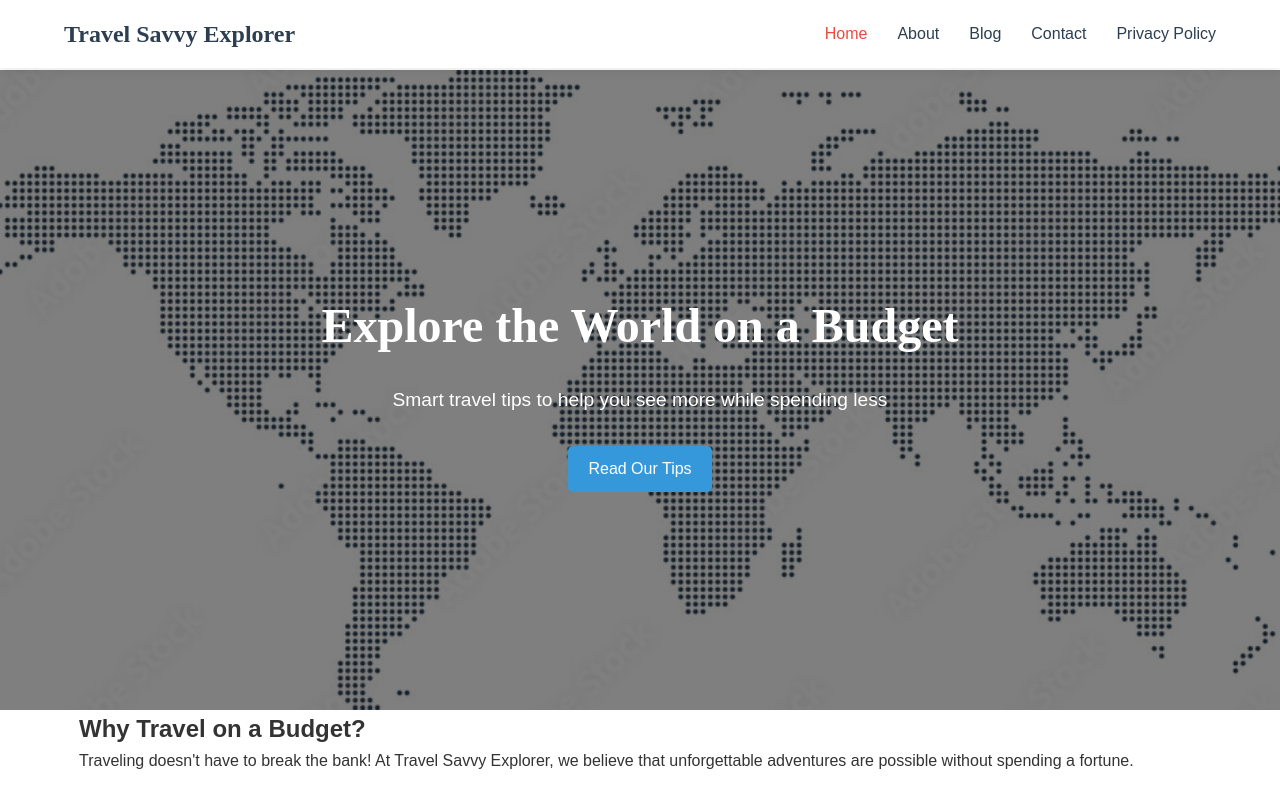
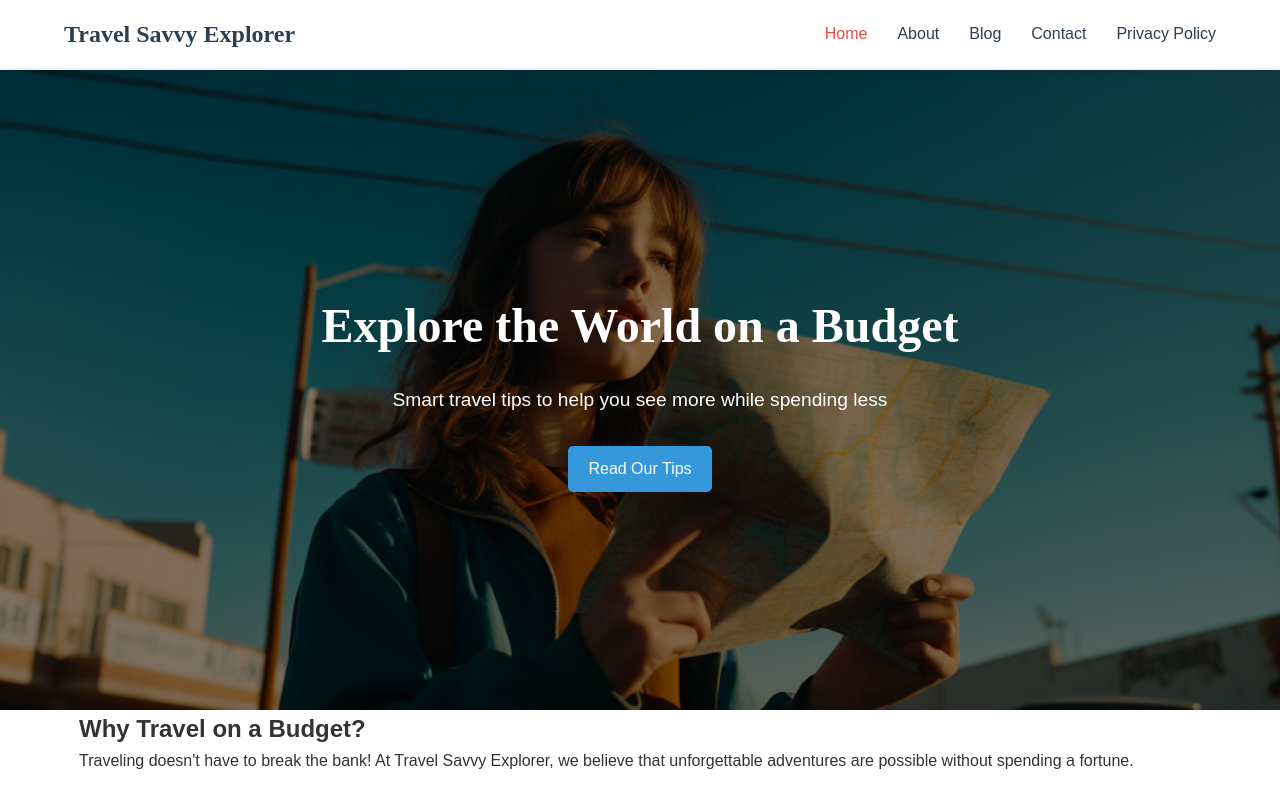
Before and after one commit to jeel-chheta/travel-savvy-explorer, a plain HTML site: page index.html in a window 1280 px wide. Shown: the top 800 px of the page. Drawn offline with Linux system fonts and the light colour scheme.

Commit message:
add new content

```diff
--- a/css/style.css
+++ b/css/style.css
@@ -117,7 +117,7 @@ nav ul li a.active {
 
 /* Hero Section */
 .hero {
-    background: linear-gradient(rgba(0,0,0,0.5), rgba(0,0,0,0.5)), url('../images/hero-bg.jpg') no-repeat center center/cover;
+    background: linear-gradient(rgba(0,0,0,0.5), rgba(0,0,0,0.5)), url('../images/hero-bg.png') no-repeat center center/cover;
     height: 80vh;
     display: flex;
     align-items: center;
```
Also changed, not shown: images/hero-bg.jpg (deleted), images/hero-bg.png (added).
